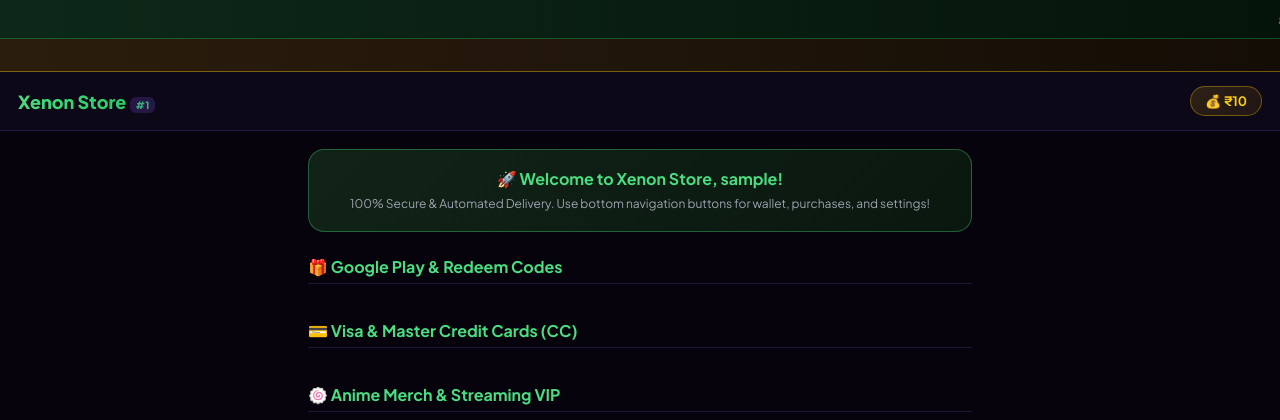
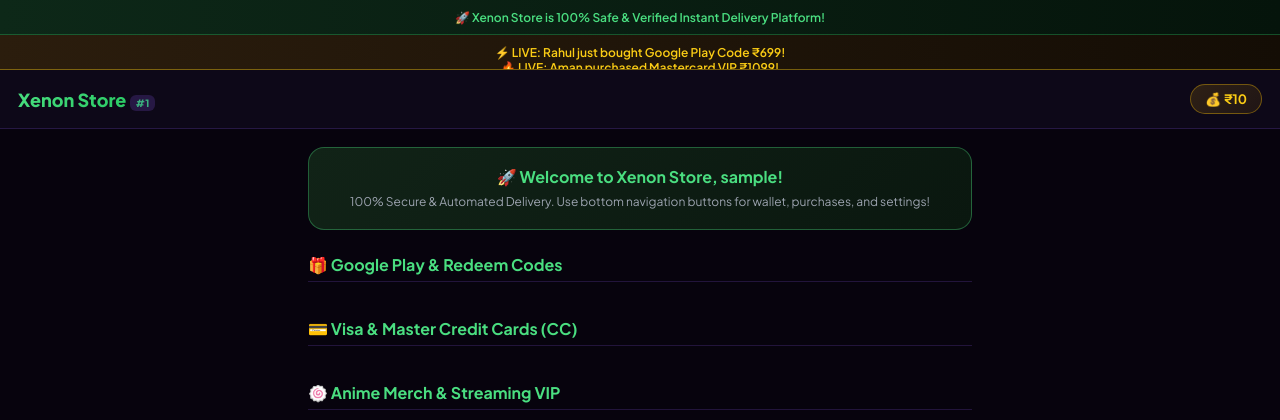
Before and after one commit to faltuwja-beep/Web-cc, a Flask app: template templates/shop.html in a window 1280 px wide. Shown: the top 420 px of the page. Run offline with Flask 3, Linux system fonts and the light colour scheme; the template is opened without the code that fills it: most values are stand-ins (such as "Sample title", 1, 10 or a date in 2020).

Commit message:
Update shop.html

```diff
--- a/templates/shop.html
+++ b/templates/shop.html
@@ -10,21 +10,22 @@
 * { margin: 0; padding: 0; box-sizing: border-box; font-family: 'Plus Jakarta Sans', sans-serif; }
 body { background: var(--bg-main, #07030d); color: var(--text-main, #f3f4f6); padding-bottom: 90px; overflow-x: hidden; transition: 0.3s; }
 
-/* Light & Dark Theme Variables */
 body.dark-theme { --bg-main: #07030d; --card-bg: linear-gradient(145deg, #11091d, #0d0617); --nav-bg: rgba(15, 9, 26, 0.9); --text-main: #f3f4f6; --modal-bg: linear-gradient(145deg, #130a21, #0a0414); --input-bg: #06020c; }
 body.light-theme { --bg-main: #f3f4f6; --card-bg: linear-gradient(145deg, #ffffff, #e5e7eb); --nav-bg: rgba(255, 255, 255, 0.9); --text-main: #111827; --modal-bg: linear-gradient(145deg, #ffffff, #f9fafb); --input-bg: #e5e7eb; }
 
-.live-ticker {
+/* Fading Live Tickers */
+.live-ticker, .buy-ticker-alert {
     background: linear-gradient(90deg, #0d2818, #05140b);
     border-bottom: 1px solid rgba(56, 212, 107, 0.3);
-    color: #4ade80; padding: 10px 0; font-size: 12px; font-weight: 600; white-space: nowrap; overflow: hidden;
+    color: #4ade80; padding: 10px 0; font-size: 12px; font-weight: 600; text-align: center;
+    position: relative; overflow: hidden; height: 35px;
 }
-
-.buy-ticker-alert {
-    background: linear-gradient(90deg, #2b1d0d, #140d05);
-    border-bottom: 1px solid rgba(250, 204, 21, 0.4);
-    color: #facc15; padding: 8px 0; font-size: 11px; font-weight: 700; white-space: nowrap; overflow: hidden;
+.buy-ticker-alert { background: linear-gradient(90deg, #2b1d0d, #140d05); border-bottom: 1px solid rgba(250, 204, 21, 0.4); color: #facc15; }
+.fade-ticker-item {
+    position: absolute; width: 100%; left: 0; top: 0; height: 100%; display: flex; align-items: center; justify-content: center;
+    opacity: 0; transition: opacity 0.8s ease-in-out;
 }
+.fade-ticker-item.active { opacity: 1; }
 
 .navbar {
     background: var(--nav-bg); backdrop-filter: blur(12px);
@@ -35,7 +36,6 @@ body.light-theme { --bg-main: #f3f4f6; --card-bg: linear-gradient(145deg, #fffff
     background: linear-gradient(135deg, #4ade80, #22c55e);
     -webkit-background-clip: text; -webkit-text-fill-color: transparent; font-size: 18px; font-weight: 800;
 }
-.nav-right { display: flex; align-items: center; gap: 10px; }
 .wallet-pill {
     background: linear-gradient(135deg, rgba(234, 179, 8, 0.15), rgba(202, 138, 4, 0.1));
     border: 1px solid rgba(234, 179, 8, 0.4); padding: 6px 14px; border-radius: 30px; font-size: 13px; color: #facc15; font-weight: 700;
@@ -94,15 +94,21 @@ body.light-theme { --bg-main: #f3f4f6; --card-bg: linear-gradient(145deg, #fffff
     color: #030712; font-weight: 700; font-size: 12px; border-radius: 10px; border: none; cursor: pointer;
 }
 
+/* Smooth Modal Animations */
 .modal {
     display: none; position: fixed; top: 0; left: 0; width: 100%; height: 100%;
     background: rgba(3, 1, 7, 0.85); backdrop-filter: blur(10px);
     justify-content: center; align-items: center; z-index: 1001; padding: 20px;
+    opacity: 0; transition: opacity 0.3s ease;
 }
+.modal.show { display: flex; opacity: 1; }
 .modal-box {
     background: var(--modal-bg); padding: 24px; border-radius: 22px;
     border: 1px solid rgba(139, 92, 246, 0.35); max-width: 400px; width: 100%; text-align: center; max-height: 85vh; overflow-y: auto;
+    transform: scale(0.8); transition: transform 0.3s cubic-bezier(0.175, 0.885, 0.32, 1.275);
 }
+.modal.show .modal-box { transform: scale(1); }
+
 input, select { width: 100%; padding: 13px; margin: 8px 0; background: var(--input-bg); border: 1px solid rgba(139, 92, 246, 0.3); color: var(--text-main); border-radius: 12px; outline: none; font-size: 13px; }
 button { padding: 11px 16px; border: none; font-weight: 700; border-radius: 12px; cursor: pointer; }
 .flash-msg { background: rgba(127, 29, 29, 0.4); border: 1px solid rgba(239, 68, 68, 0.5); color: #fca5a5; padding: 12px; margin-bottom: 18px; border-radius: 12px; text-align: center; font-size: 13px; }
@@ -111,12 +117,18 @@ button { padding: 11px 16px; border: none; font-weight: 700; border-radius: 12px
 </head>
 <body class="dark-theme">
 
+<!-- Main Fading Ticker -->
 <div class="live-ticker">
-    <marquee behavior="scroll" direction="left">🚀 Xenon Store is 100% Safe & Verified! &nbsp;&nbsp;&nbsp;|&nbsp;&nbsp;&nbsp; 💎 Instant Delivery Active! &nbsp;&nbsp;&nbsp;|&nbsp;&nbsp;&nbsp; 👥 Refer & Earn ₹50 per purchase active!</marquee>
+    <div class="fade-ticker-item active">🚀 Xenon Store is 100% Safe & Verified Instant Delivery Platform!</div>
+    <div class="fade-ticker-item">💎 Refer & Earn ₹50 Instant Wallet Bonus on Every Friend's Purchase!</div>
+    <div class="fade-ticker-item">⚡ 24x7 Automated UPI Payments & Secure Codes Delivery!</div>
 </div>
 
+<!-- Purchase Fading Ticker -->
 <div class="buy-ticker-alert">
-    <marquee behavior="scroll" direction="left" scrollamount="4">⚡ LIVE RECENT PURCHASES: Rahul just bought Google Play Code ₹699! &nbsp;&nbsp;&nbsp;🔥 Aman purchased Mastercard VIP ₹1099! &nbsp;&nbsp;&nbsp;💎 Priya unlocked Anime VIP Pass!</marquee>
+    <div class="fade-buy-item active">⚡ LIVE: Rahul just bought Google Play Code ₹699!</div>
+    <div class="fade-buy-item">🔥 LIVE: Aman purchased Mastercard VIP ₹1099!</div>
+    <div class="fade-buy-item">💎 LIVE: Priya unlocked Anime VIP Pass successfully!</div>
 </div>
 
 <div class="navbar">
@@ -134,10 +146,10 @@ button { padding: 11px 16px; border: none; font-weight: 700; border-radius: 12px
 <!-- VIP Bottom Navigation Bar -->
 <div class="bottom-nav">
     <button class="nav-item active" onclick="window.location.href='/shop'"><span>🏠</span>Shop</button>
-    <button class="nav-item" onclick="openQRModal()"><span>💳</span>Add Money</button>
-    <button class="nav-item" onclick="openReferralModal()"><span>👥</span>Refer</button>
-    <button class="nav-item" onclick="openPurchasesModal()"><span>🛍️</span>Purchases</button>
-    <button class="nav-item" onclick="openSettingsModal()"><span>⚙️</span>Settings</button>
+    <button class="nav-item" onclick="openModal('qr-modal')"><span>💳</span>Add Money</button>
+    <button class="nav-item" onclick="openModal('referral-modal')"><span>👥</span>Refer</button>
+    <button class="nav-item" onclick="openModal('purchases-modal')"><span>🛍️</span>Purchases</button>
+    <button class="nav-item" onclick="openModal('settings-modal')"><span>⚙️</span>Settings</button>
 </div>
 
 <div class="container">
@@ -223,58 +235,93 @@ button { padding: 11px 16px; border: none; font-weight: 700; border-radius: 12px
 
 </div>
 
-<!-- QR Modal -->
+<!-- QR Modal with Full Payment & UTR Guide -->
 <div id="qr-modal" class="modal">
     <div class="modal-box">
-        <h3 style="color: #facc15; margin-bottom: 5px; font-size: 16px;">💳 Add Money via QR (Sima Devi)</h3>
-        <p style="font-size: 11px; color: #9ca3af; margin-bottom: 5px;">UPI ID: <b style="color:var(--text-main);">sima6241@ptaxis</b></p>
-        <div style="text-align: center; margin-bottom: 12px;">
-            <img src="https://api.qrserver.com/v1/create-qr-code/?size=140x140&data=upi://pay?pa=sima6241@ptaxis&pn=Sima%20Devi" alt="QR" style="border-radius: 12px; border:2px solid rgba(139,92,246,0.4); padding:4px; background:#fff;">
+        <h3 style="color: #facc15; margin-bottom: 5px; font-size: 16px;">💳 Add Money via QR</h3>
+        <p style="font-size: 11px; color: #9ca3af; margin-bottom: 8px; text-align: left; line-height: 1.4;">
+            <b>Step 1:</b> Scan QR or pay to UPI: <b style="color:var(--text-main);">sima6241@ptaxis</b> (Name: Sima Devi).<br>
+            <b>Step 2:</b> Google Pay / PhonePe / Paytm se payment karne ke baad 12-digit ka **UTR / Reference / Transaction ID** copy karein.<br>
+            <b>Step 3:</b> Jitna amount pay kiya hai woh aur UTR neeche daal kar submit karein. Admin verification ke baad balance add ho jayega!
+        </p>
+
+        <div style="text-align: center; margin-bottom: 10px;">
+            <img src="https://api.qrserver.com/v1/create-qr-code/?size=130x130&data=upi://pay?pa=sima6241@ptaxis&pn=Sima%20Devi" alt="QR" style="border-radius: 12px; border:2px solid rgba(139,92,246,0.4); padding:4px; background:#fff;">
         </div>
+
         <form action="/add-money" method="POST">
             <input type="number" name="amount" placeholder="Enter Amount Paid (₹)" required>
-            <input type="text" name="utr" placeholder="Enter UTR / Transaction ID" required>
+            <input type="text" name="utr" placeholder="Enter 12-digit UTR / Transaction ID" required>
             <button type="submit" style="width: 100%; background: linear-gradient(135deg, #f59e0b, #d97706); color: white; margin-top: 5px;">Submit Payment Proof</button>
         </form>
-        <button onclick="closeQRModal()" style="width: 100%; background: rgba(239, 68, 68, 0.2); color: #fca5a5; margin-top: 10px;">Close</button>
+        <button onclick="closeModal('qr-modal')" style="width: 100%; background: rgba(239, 68, 68, 0.2); color: #fca5a5; margin-top: 10px;">Close Window</button>
     </div>
 </div>
 
-<!-- Referral Modal -->
+<!-- Referral Modal with Full Guide & Stats -->
 <div id="referral-modal" class="modal">
     <div class="modal-box">
-        <h3 style="color: #4ade80; margin-bottom: 10px; font-size: 16px;">👥 Refer & Earn ₹50</h3>
-        <p style="font-size: 12px; color: #9ca3af; margin-bottom: 12px;">Share your link. Jab aapka friend is link se register karke koi bhi item kharidega, tab aapko ₹50 ka bonus milega!</p>
+        <h3 style="color: #4ade80; margin-bottom: 8px; font-size: 16px;">👥 Refer & Earn ₹50</h3>
+        <p style="font-size: 11px; color: #9ca3af; margin-bottom: 10px; text-align: left; line-height: 1.4;">
+            <b>Kaise kaam karta hai?</b><br>
+            1. Apna referral link niche se copy karein.<br>
+            2. Dosto ke sath share karein.<br>
+            3. Jab aapka friend is link se register karega aur pehli purchase karega, tab aapke wallet me turant **₹50** credit ho jayenge!
+        </p>
         <input type="text" value="{{ referral_link }}" id="ref-link-input" readonly style="font-size: 11px; text-align: center; color:#4ade80;">
-        <button onclick="copyRefLink()" style="width: 100%; background: linear-gradient(135deg, #4ade80, #16a34a); color: #030712; margin-top: 5px;">📋 Copy Link</button>
-        <div style="margin-top: 15px; background: var(--input-bg); padding: 12px; border-radius: 12px; font-size: 13px;">
-            Total Friends Referred: <b style="color: #facc15;">{{ referral_count }}</b>
+        <button onclick="copyRefLink()" style="width: 100%; background: linear-gradient(135deg, #4ade80, #16a34a); color: #030712; margin-top: 5px;">📋 Copy Referral Link</button>
+
+        <div style="margin-top: 12px; background: var(--input-bg); padding: 10px; border-radius: 12px; font-size: 13px; text-align: left;">
+            Total Friends Referred: <b style="color: #facc15;">{{ referral_count }}</b><br>
+            Total Earnings: <b style="color: #4ade80;">₹{{ referral_count * 50 }}</b>
         </div>
-        <button onclick="closeReferralModal()" style="width: 100%; background: rgba(239, 68, 68, 0.2); color: #fca5a5; margin-top: 15px;">Close</button>
+        <button onclick="closeModal('referral-modal')" style="width: 100%; background: rgba(239, 68, 68, 0.2); color: #fca5a5; margin-top: 12px;">Close Window</button>
     </div>
 </div>
 
-<!-- Purchases Modal -->
+<!-- Purchases Modal with Today Purchases & History -->
 <div id="purchases-modal" class="modal">
     <div class="modal-box">
-        <h3 style="color: #4ade80; margin-bottom: 12px; font-size: 16px;">🛍️ My Purchases</h3>
-        <div style="max-height: 200px; overflow-y: auto; text-align: left;">
+        <h3 style="color: #4ade80; margin-bottom: 8px; font-size: 16px;">🛍️ My Purchases & Credentials</h3>
+
+        <div style="display: flex; gap: 5px; margin-bottom: 10px;">
+            <button onclick="switchTab('today')" id="btn-today" style="flex:1; background:#4ade80; color:#030712; font-size:11px; padding:6px;">Today Purchases</button>
+            <button onclick="switchTab('all')" id="btn-all" style="flex:1; background:#374151; color:#fff; font-size:11px; padding:6px;">All History</button>
+        </div>
+
+        <!-- Today Purchases Tab -->
+        <div id="tab-today" style="max-height: 180px; overflow-y: auto; text-align: left;">
+            {% if today_purchases %}
+                {% for pur in today_purchases %}
+                <div style="background:var(--input-bg); padding:10px; border-radius:10px; margin-bottom:8px; font-size:12px; display:flex; justify-content:space-between; align-items:center;">
+                    <div><strong style="color:#facc15;">{{ pur[1] }}</strong><br><span style="color:#9ca3af; font-size:10px;">₹{{ pur[2] }} | {{ pur[4] }}</span></div>
+                    <button onclick="viewDetails('{{ pur[1] }}', `{{ pur[3] }}`)" style="background:#4ade80; color:#030712; padding:5px 10px; font-size:11px; font-weight:700;">View Card</button>
+                </div>
+                {% endfor %}
+            {% else %}
+                <p style="color:#777; font-size:12px; text-align:center; padding: 20px;">No purchases made today.</p>
+            {% endif %}
+        </div>
+
+        <!-- All History Tab -->
+        <div id="tab-all" style="max-height: 180px; overflow-y: auto; text-align: left; display: none;">
             {% if my_purchases %}
                 {% for pur in my_purchases %}
                 <div style="background:var(--input-bg); padding:10px; border-radius:10px; margin-bottom:8px; font-size:12px; display:flex; justify-content:space-between; align-items:center;">
-                    <div><strong style="color:#facc15;">{{ pur[1] }}</strong><br><span style="color:#9ca3af;">₹{{ pur[2] }}</span></div>
-                    <button onclick="viewDetails('{{ pur[1] }}', `{{ pur[3] }}`)" style="background:#4ade80; color:#030712; padding:6px 12px; font-size:11px; font-weight:700;">View</button>
+                    <div><strong style="color:#facc15;">{{ pur[1] }}</strong><br><span style="color:#9ca3af; font-size:10px;">₹{{ pur[2] }} | {{ pur[4] }}</span></div>
+                    <button onclick="viewDetails('{{ pur[1] }}', `{{ pur[3] }}`)" style="background:#4ade80; color:#030712; padding:5px 10px; font-size:11px; font-weight:700;">View Card</button>
                 </div>
                 {% endfor %}
             {% else %}
-                <p style="color:#777; font-size:12px; text-align:center; padding: 20px;">No purchases yet.</p>
+                <p style="color:#777; font-size:12px; text-align:center; padding: 20px;">No purchase history found.</p>
             {% endif %}
         </div>
-        <button onclick="closePurchasesModal()" style="width: 100%; background: rgba(239, 68, 68, 0.2); color: #fca5a5; margin-top: 15px;">Close</button>
+
+        <button onclick="closeModal('purchases-modal')" style="width: 100%; background: rgba(239, 68, 68, 0.2); color: #fca5a5; margin-top: 12px;">Close Window</button>
     </div>
 </div>
 
-<!-- Settings Modal (Theme, Name, Password Change) -->
+<!-- Settings Modal -->
 <div id="settings-modal" class="modal">
     <div class="modal-box">
         <h3 style="color: #4ade80; margin-bottom: 12px; font-size: 16px;">⚙️ Account Settings</h3>
@@ -297,64 +344,4 @@ button { padding: 11px 16px; border: none; font-weight: 700; border-radius: 12px
             <button type="submit" style="width: 100%; background: linear-gradient(135deg, #4ade80, #16a34a); color: #030712; margin-top: 10px;">Save Changes</button>
         </form>
 
-        <a href="/logout"><button style="width: 100%; background: rgba(239, 68, 68, 0.2); color: #fca5a5; margin-top: 10px;">🚪 Logout Account</button></a>
-        <button onclick="closeSettingsModal()" style="width: 100%; background: #374151; color: white; margin-top: 8px;">Close</button>
-    </div>
-</div>
-
-<!-- Credentials Details Modal -->
-<div id="details-modal" class="modal">
-    <div class="modal-box" style="border: 2px solid #4ade80;">
-        <h3 id="det-title" style="color: #4ade80; margin-bottom: 12px; font-size: 16px;">💳 Credentials</h3>
-        <div id="det-content" style="background: #030712; padding: 15px; border-radius: 12px; font-size: 13px; color: #facc15; text-align: left; white-space: pre-wrap; word-break: break-all; margin-bottom: 15px; font-family: monospace;"></div>
-        <button onclick="closeDetailsModal()" style="width: 100%; background: #4ade80; color: #030712; font-weight: 700;">Back</button>
-    </div>
-</div>
-
-<script>
-function openQRModal() { document.getElementById('qr-modal').style.display = 'flex'; }
-function closeQRModal() { document.getElementById('qr-modal').style.display = 'none'; }
-
-function openPurchasesModal() { document.getElementById('purchases-modal').style.display = 'flex'; }
-function closePurchasesModal() { document.getElementById('purchases-modal').style.display = 'none'; }
-
-function openReferralModal() { document.getElementById('referral-modal').style.display = 'flex'; }
-function closeReferralModal() { document.getElementById('referral-modal').style.display = 'none'; }
-
-function openSettingsModal() { document.getElementById('settings-modal').style.display = 'flex'; }
-function closeSettingsModal() { document.getElementById('settings-modal').style.display = 'none'; }
-
-function changeTheme(mode) {
-    if(mode === 'light') {
-        document.body.className = 'light-theme';
-        localStorage.setItem('xenon_theme', 'light');
-    } else {
-        document.body.className = 'dark-theme';
-        localStorage.setItem('xenon_theme', 'dark');
-    }
-}
-
-// Load saved theme on startup
-window.onload = function() {
-    let savedTheme = localStorage.getItem('xenon_theme') || 'dark';
-    document.body.className = savedTheme + '-theme';
-    let selector = document.getElementById('theme-selector');
-    if(selector) selector.value = savedTheme;
-}
-
-function copyRefLink() {
-    var copyText = document.getElementById("ref-link-input");
-    copyText.select();
-    document.execCommand("copy");
-    alert("Copied referral link!");
-}
-function viewDetails(name, details) {
-    document.getElementById('det-title').innerText = name + " (Details)";
-    document.getElementById('det-content').innerText = details;
-    document.getElementById('details-modal').style.display = 'flex';
-}
-function closeDetailsModal() { document.getElementById('details-modal').style.display = 'none'; }
-</script>
-
-</body>
-</html>
+        <a href="/logout"><button style="width: 100%; background: rgba(239, 68, 68, 0.2); color: #fca5a5; margin-top: 10px;">🚪 Log
```
